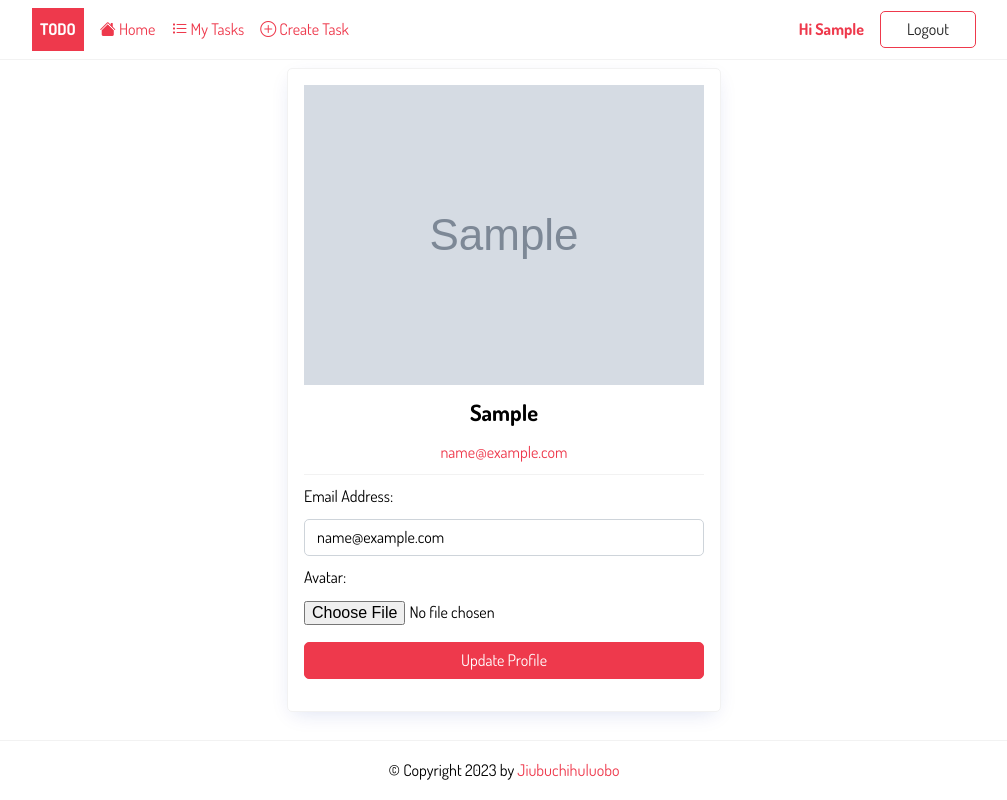
After one commit to jiubuchihuluobo/projectDjnagoStudy, a Django app: page /todo/user/profile/ in a window 1280 px wide. The commit adds this page. Shown: the whole page, without its empty margins (136-1143 px from the left). Run offline with Django 3.2, Linux system fonts and the light colour scheme; a user stored in the database is signed in; tables that the repository leaves empty hold one stand-in row (values such as "Sample post"); grey boxes marked "Sample" are stand-in pictures.

Commit message:
用户头像逻辑

```diff
--- a/customauth/serializers.py
+++ b/customauth/serializers.py
@@ -20,4 +20,4 @@ class MyRegisterForm(UserCreationForm):
 
     class Meta:
         model = User
-        fields = ('username', 'email', 'password1', 'password2')
+        fields = ['username', 'email', 'password1', 'password2']
--- a/permissionTest/settings.py
+++ b/permissionTest/settings.py
@@ -123,6 +123,10 @@ USE_TZ = True
 
 STATIC_URL = '/static/'
 
+MEDIA_ROOT = BASE_DIR / 'media'
+
+MEDIA_URL = '/media/'
+
 STATICFILES_DIRS = [
     BASE_DIR / "static",
 ]
--- a/permissionTest/urls.py
+++ b/permissionTest/urls.py
@@ -13,6 +13,8 @@ Including another URLconf
     1. Import the include() function: from django.urls import include, path
     2. Add a URL to urlpatterns:  path('blog/', include('blog.urls'))
 """
+from django.conf import settings
+from django.conf.urls.static import static
 from django.contrib import admin
 from django.urls import include
 from django.urls import path
@@ -24,3 +26,6 @@ urlpatterns = [
     path("demo/", include("demo.urls", namespace="mydemo")),
     path("todo/", include("todoapp.urls", namespace="todo")),
 ]
+
+if settings.DEBUG:
+    urlpatterns += static(settings.MEDIA_URL, document_root=settings.MEDIA_ROOT)
--- a/requirements.txt
+++ b/requirements.txt
@@ -1,3 +1,4 @@
 Django==3.2.18
 psycopg2
 ipython
+Pillow
--- a/templates/base.html
+++ b/templates/base.html
@@ -18,7 +18,7 @@
             {% if request.user.is_authenticated %}
                 <a href="{% url 'todoapp:tasks' %}"><i class="bi bi-list-task"></i> My Tasks</a>
                 <a href="{% url 'todoapp:create' %}"><i class="bi bi-plus-circle"></i> Create Task</a>
-                <a href="#">Hi {{ request.user | title }}</a>
+                <a href="{% url 'todoapp:profile' %}">Hi {{ request.user | title }}</a>
                 <a href="{% url 'customauth:mylogout' %}" class="btn btn-outline">Logout</a>
             {% else %}
                 <a href="{% url 'customauth:mylogin' %}" class="btn btn-outline">Login</a>
--- /dev/null
+++ b/templates/todoapp/profile.html
@@ -0,0 +1,20 @@
+{% extends 'base.html' %}
+
+{% block content %}
+    <div class="center">
+        <form method="POST" enctype="multipart/form-data" class="card">
+            {% csrf_token %}
+            {% if user.profile %}
+                <img src="{{ user.profile.avatar.url }}" alt="{{ user.username }}" class="avatar"/>
+            {% endif %}
+            <h2 class="text-center">{{ user.username | title }}</h2>
+            <p class="text-center"><a href="mailto:{{ user.email }}">{{ user.email }}</a></p>
+            <hr>
+            <label for="email">Email Address:</label>
+            <input type="email" id="email" name="email" value="{{ user.email }}"/>
+            <label for="avatar">Avatar:</label>
+            <input type="file" name="avatar" id="avatar">
+            <button type="submit" class="btn btn-primary full-width">Update Profile</button>
+        </form>
+    </div>
+{% endblock %}
--- a/todoapp/models.py
+++ b/todoapp/models.py
@@ -1,4 +1,9 @@
+import os
+
+from PIL import Image
 from django.db import models
+from django.db.models.signals import pre_delete
+from django.dispatch import receiver
 
 from customauth.models import User
 
@@ -15,3 +20,32 @@ class Task(models.Model):
 
     class Meta:
         ordering = ['completed']
+
+
+class Profile(models.Model):
+    user = models.OneToOneField(User, on_delete=models.CASCADE)
+    avatar = models.ImageField(default='avatar.jpg', upload_to='profile_avatars')
+
+    def __str__(self):
+        return f'{self.user.username} Profile'
+
+    def save(self, *args, **kwargs):
+        # 借助信号清空旧文件
+        for i in self.__class__.objects.all():
+            i.delete()
+        super().save(*args, **kwargs)
+        img = Image.open(self.avatar.path)
+        if img.height > 300 or img.width > 300 or img.height < 300 or img.width < 300:
+            output_size = (300, 300)
+            # 创建缩略图
+            img.thumbnail(output_size)
+            img.save(self.avatar.path)
+
+
+@receiver(pre_delete, sender=Profile)
+def avatar_delete(instance, *args, **kwargs):
+    if instance.avatar:
+        if os.path.isfile(instance.avatar.path) and "profile_avatars" in instance.avatar.path:
+            os.remove(instance.avatar.path)
+        else:
+            pass
--- a/todoapp/serializers.py
+++ b/todoapp/serializers.py
@@ -0,0 +1,19 @@
+from django.forms.models import ModelForm
+
+from customauth.models import User
+from todoapp.models import Profile
+
+
+class UserUpdateForm(ModelForm):
+    class Meta:
+        model = User
+        fields = ["email"]
+
+
+class ProfileUpdateForm(ModelForm):
+    def save(self, commit=True):
+        super(ProfileUpdateForm, self).save()
+
+    class Meta:
+        model = Profile
+        fields = ["avatar"]
--- a/todoapp/urls.py
+++ b/todoapp/urls.py
@@ -1,6 +1,6 @@
 from django.urls import path
 
-from todoapp.views import HomeView, TaskList, TaskDetail, TaskCreate, TaskUpdate, TaskDelete
+from todoapp.views import HomeView, TaskList, TaskDetail, TaskCreate, TaskUpdate, TaskDelete, MyProfile
 
 app_name = "todoapp"
 
@@ -11,4 +11,5 @@ urlpatterns = [
     path('list/create/', TaskCreate.as_view(), name='create'),
     path('list/update/<int:pk>/', TaskUpdate.as_view(), name='update'),
     path('list/delete/<int:pk>/', TaskDelete.as_view(), name='delete'),
+    path('user/profile/', MyProfile.as_view(), name="profile")
 ]
--- a/todoapp/views.py
+++ b/todoapp/views.py
@@ -1,11 +1,12 @@
 from django.contrib import messages
 from django.contrib.auth.mixins import LoginRequiredMixin
-from django.shortcuts import render
+from django.shortcuts import render, redirect
 from django.urls import reverse_lazy
 from django.views import View
 from django.views.generic import ListView, DetailView, CreateView, UpdateView, DeleteView
 
 from todoapp.models import Task
+from todoapp.serializers import UserUpdateForm, ProfileUpdateForm
 
 
 class HomeView(View):
@@ -71,3 +72,30 @@ class TaskDelete(LoginRequiredMixin, DeleteView):
     def get_queryset(self):
         base_qs = super(TaskDelete, self).get_queryset()
         return base_qs.filter(user=self.request.user)
+
+
+class MyProfile(LoginRequiredMixin, View):
+    def get(self, request):
+        user_form = UserUpdateForm(instance=request.user)
+        profile_form = ProfileUpdateForm(instance=request.user.profile)
+        context = {
+            'user_form': user_form,
+            'profile_form': profile_form
+        }
+        return render(request, 'todoapp/profile.html', context)
+
+    def post(self, request):
+        user_form = UserUpdateForm(data=request.POST, instance=request.user)
+        profile_form = ProfileUpdateForm(data=request.POST, files=request.FILES, instance=request.user.profile)
+        if user_form.is_valid() and profile_form.is_valid():
+            user_form.save()
+            profile_form.save()
+            messages.success(request, 'Your profile has been updated successfully')
+            return redirect('todoapp:profile')
+        else:
+            context = {
+                'user_form': user_form,
+                'profile_form': profile_form
+            }
+            messages.error(request, 'Error updating you profile')
+            return render(request, 'todoapp/profile.html', context)
```
Also changed, not shown: media/avatar.jpg (added), media/profile_avatars/Screenshot_2023-02-25_at_5.24.52_PM.png (added), todoapp/migrations/0002_profile.py (added).
